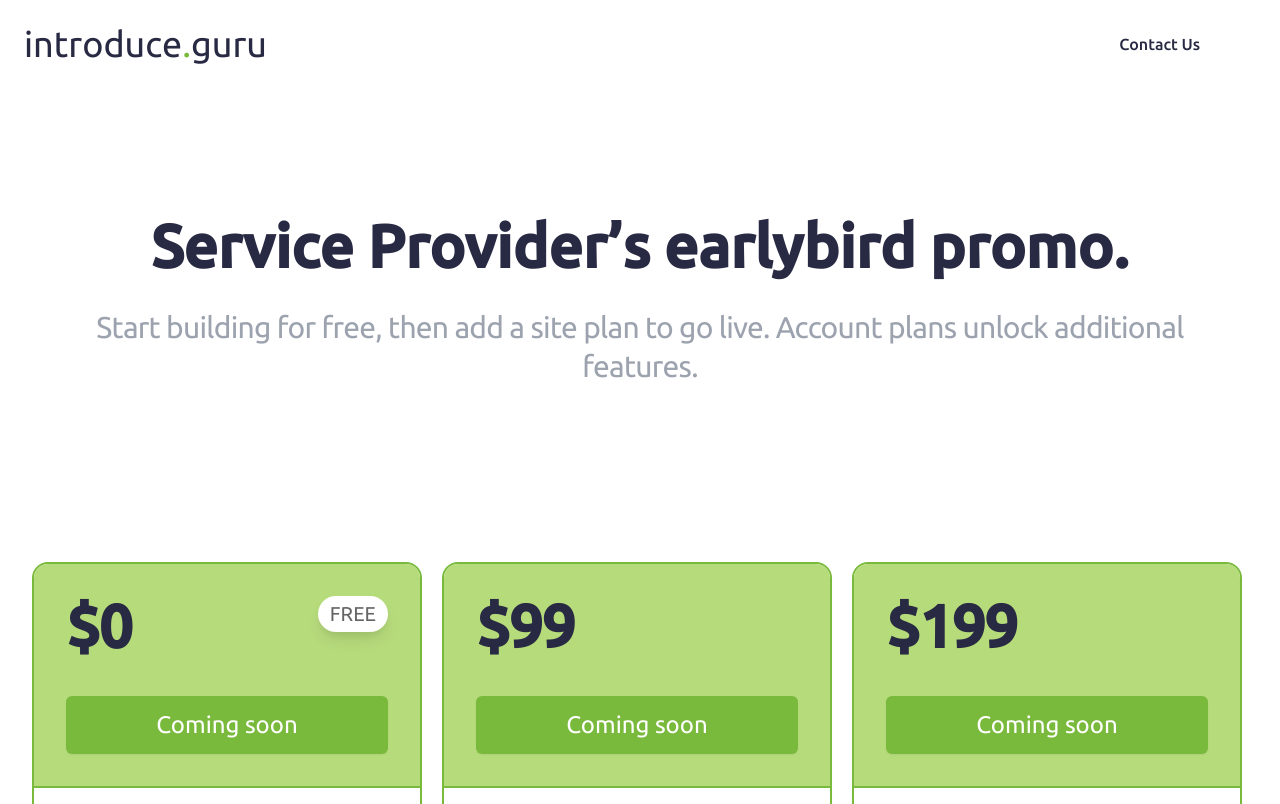
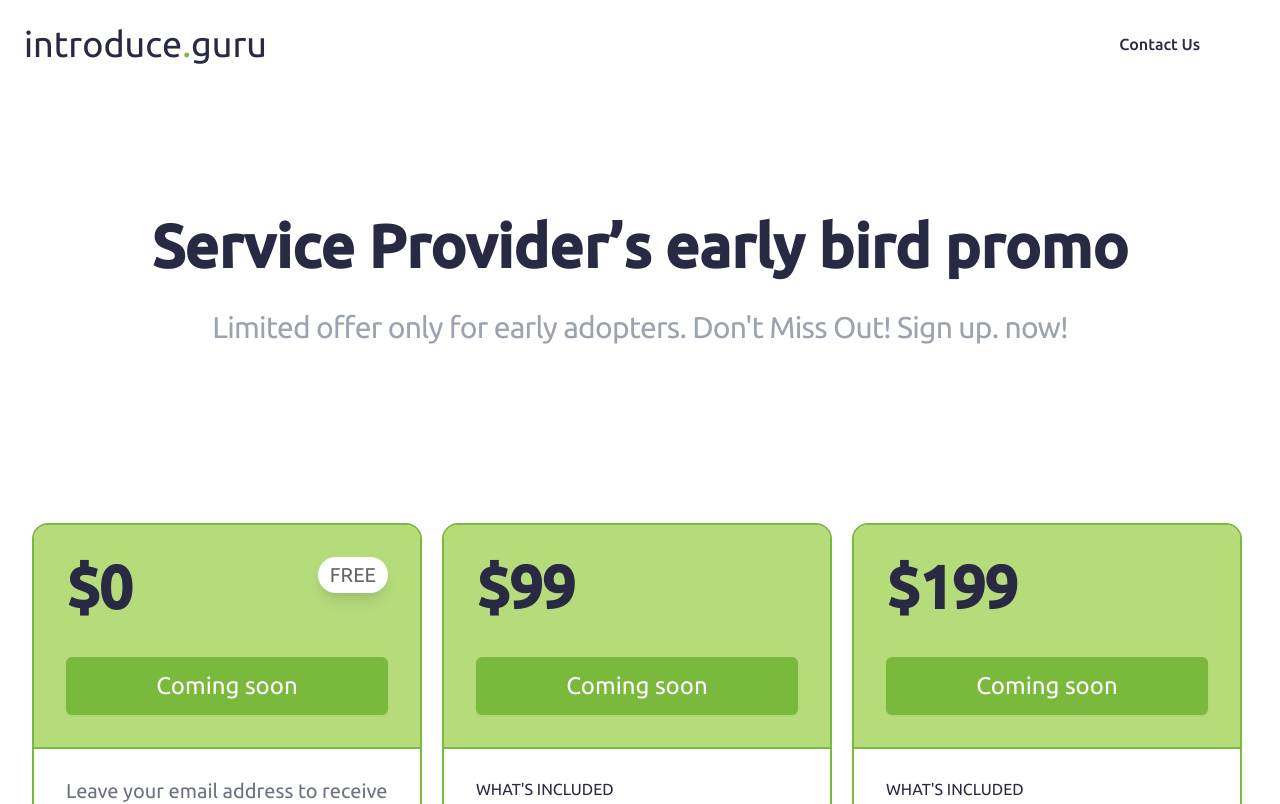
Before and after one commit to srm-tech/app, a Next.js app: page /promotion in a window 1280 px wide. Shown: the top 804 px of the page. Built offline with nearby package versions, Linux system fonts and the light colour scheme.

Commit message:
fix: spelling

```diff
--- a/src/pages/promotion.tsx
+++ b/src/pages/promotion.tsx
@@ -49,14 +49,14 @@ export default function PromotionPage() {
             <div className='w-full pt-6 bg-white'>
               <div className='flex flex-col items-center px-4 pt-24 mx-auto sm:pt-32 max-w-7xl sm:px-6 lg:px-8'>
                 <h2 className='text-4xl text-center text-dark lg:text-5xl xl:text-6xl'>
-                  Service Provider’s earlybird promo.
+                  Service Provider’s early bird promo
                 </h2>
                 <p
                   className='mt-8 text-xl text-center text-gray-400 lg:text-2xl xl:text-3xl sm:w-11/12 sm:leading-none sm:tracking-tight'
                   style={{ lineHeight: 1.3 }}
                 >
-                  Start building for free, then add a site plan to go live.
-                  Account plans unlock additional features.
+                  Limited offer only for early adopters. Don't Miss Out! Sign
+                  up. now!
                 </p>
               </div>
             </div>
```
